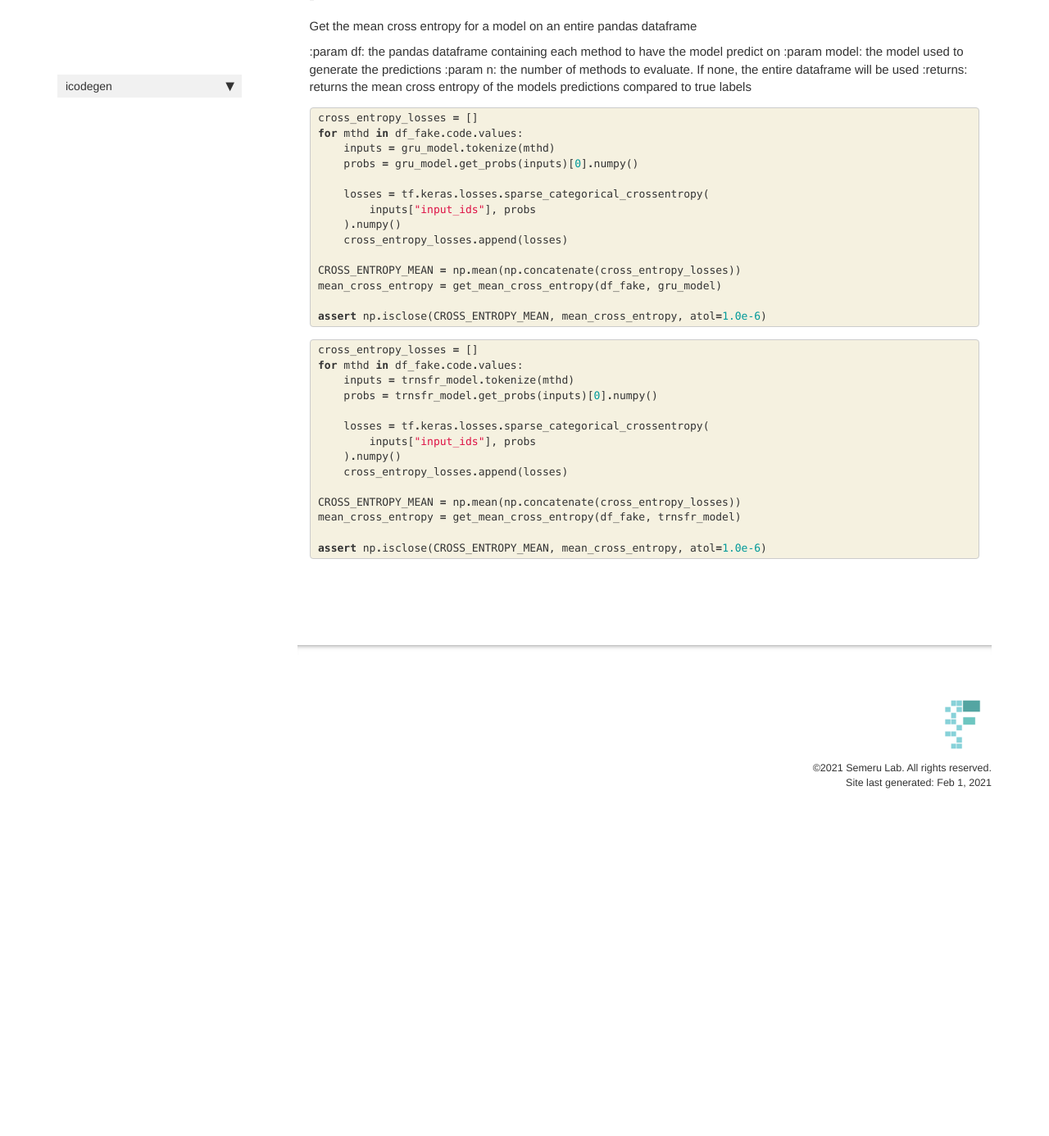
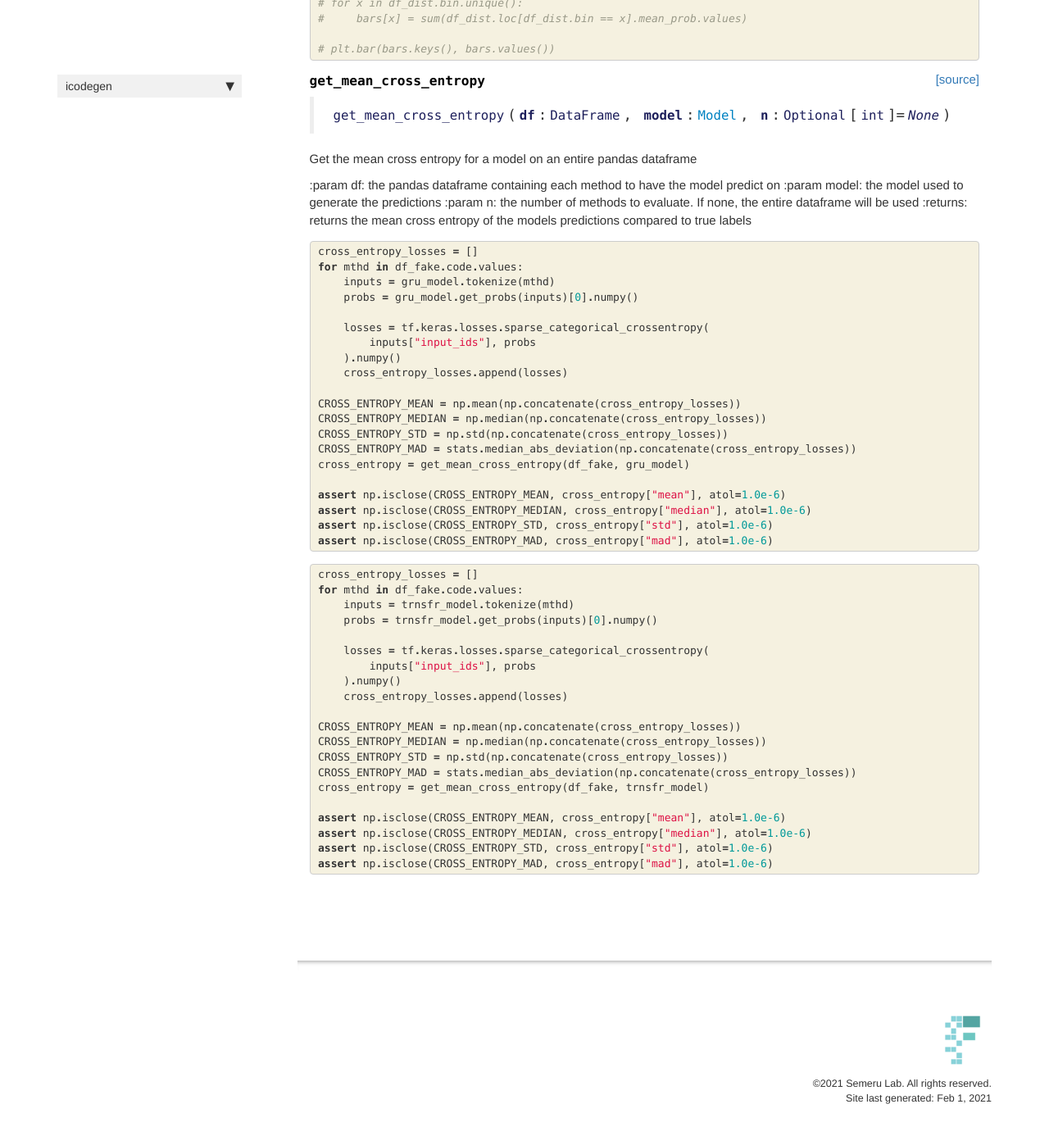
Before and after one commit to ArtificialSoftwareEngineering/InterpretingCodeGeneration, a Jekyll site: the page built from docs/evaluation.core.html, in a window 1280 px wide and 1400 px high, scrolled down 2823 px. Shown: the top 1386 px of the window at 82% size. Built offline with Jekyll 4.4.1, drawn with Linux system fonts in a browser that asks for light colours; nearby versions of some CDN libraries; comment, search, counter and statistics services are not loaded; before the commit the page ends 3838 px from its top, so only the background shows below that; some of the changed text lies outside the part shown.

Commit message:
Update lib and docs

```diff
--- a/docs/evaluation.core.html
+++ b/docs/evaluation.core.html
@@ -32,30 +32,6 @@ nb_path: "nbs/04_evaluation.core.ipynb"
     {% raw %}
 
 <div class="cell border-box-sizing code_cell rendered">
-
-</div>
-    {% endraw %}
-
-    {% raw %}
-
-<div class="cell border-box-sizing code_cell rendered">
-<div class="input">
-
-<div class="inner_cell">
-    <div class="input_area">
-<div class=" highlight hl-ipython3"><pre><span></span><span class="c1"># output = {}</span>
-<span class="c1"># encoding = tokenizer.encode(&quot;hi there, my name is&quot;)</span>
-<span class="c1"># output[&quot;input_ids&quot;] = tf.expand_dims(tf.convert_to_tensor(</span>
-<span class="c1">#     encoding.ids, dtype=tf.int32</span>
-<span class="c1"># ), 0)</span>
-<span class="c1"># output[&quot;attention_mask&quot;] = tf.expand_dims(tf.convert_to_tensor(</span>
-<span class="c1">#     encoding.attention_mask, dtype=tf.int32</span>
-<span class="c1"># ), 0)</span>
-</pre></div>
-
-    </div>
-</div>
-</div>
 
 </div>
     {% endraw %}
@@ -135,7 +111,7 @@ nb_path: "nbs/04_evaluation.core.ipynb"
 
 
 <div class="output_markdown rendered_html output_subarea ">
-<h4 id="get_mean_probs" class="doc_header"><code>get_mean_probs</code><a href="https://github.com/ArtificialSoftwareEngineering/icodegen/tree/main/icodegen/evaluation/core.py#L15" class="source_link" style="float:right">[source]</a></h4><blockquote><p><code>get_mean_probs</code>(<strong><code>df</code></strong>:<code>DataFrame</code>, <strong><code>model</code></strong>:<a href="/icodegen/model.core.html#Model"><code>Model</code></a>, <strong><code>n</code></strong>:<code>Optional</code>[<code>int</code>]=<em><code>None</code></em>)</p>
+<h4 id="get_mean_probs" class="doc_header"><code>get_mean_probs</code><a href="https://github.com/ArtificialSoftwareEngineering/icodegen/tree/main/icodegen/evaluation/core.py#L16" class="source_link" style="float:right">[source]</a></h4><blockquote><p><code>get_mean_probs</code>(<strong><code>df</code></strong>:<code>DataFrame</code>, <strong><code>model</code></strong>:<a href="/icodegen/model.core.html#Model"><code>Model</code></a>, <strong><code>n</code></strong>:<code>Optional</code>[<code>int</code>]=<em><code>None</code></em>)</p>
 </blockquote>
 <p>Get the mean probability of each token that the model
 should predict for an entire pandas dataframe.</p>
@@ -170,9 +146,18 @@ should predict for an entire pandas dataframe.</p>
     <div class="input_area">
 <div class=" highlight hl-ipython3"><pre><span></span><span class="n">NON_NAN_PROBS_MEAN</span> <span class="o">=</span> <span class="n">np</span><span class="o">.</span><span class="n">array</span><span class="p">(</span>
     <span class="p">[</span>
-        <span class="mf">2.01237513e-05</span><span class="p">,</span> <span class="mf">1.98944481e-05</span><span class="p">,</span> <span class="mf">2.01449202e-05</span><span class="p">,</span> <span class="mf">2.04353437e-05</span><span class="p">,</span>
-        <span class="mf">2.02043060e-05</span><span class="p">,</span> <span class="mf">2.02826177e-05</span><span class="p">,</span> <span class="mf">2.09888076e-05</span><span class="p">,</span> <span class="mf">2.07051467e-05</span><span class="p">,</span>
-        <span class="mf">1.98100976e-05</span><span class="p">,</span> <span class="mf">2.02152678e-05</span><span class="p">,</span> <span class="mf">2.02035244e-05</span><span class="p">,</span> <span class="mf">2.10283021e-05</span>
+        <span class="mf">2.01237513e-05</span><span class="p">,</span>
+        <span class="mf">1.98944481e-05</span><span class="p">,</span>
+        <span class="mf">2.01449202e-05</span><span class="p">,</span>
+        <span class="mf">2.04353437e-05</span><span class="p">,</span>
+        <span class="mf">2.02043060e-05</span><span class="p">,</span>
+        <span class="mf">2.02826177e-05</span><span class="p">,</span>
+        <span class="mf">2.09888076e-05</span><span class="p">,</span>
+        <span class="mf">2.07051467e-05</span><span class="p">,</span>
+        <span class="mf">1.98100976e-05</span><span class="p">,</span>
+        <span class="mf">2.02152678e-05</span><span class="p">,</span>
+        <span class="mf">2.02035244e-05</span><span class="p">,</span>
+        <span class="mf">2.10283021e-05</span><span class="p">,</span>
     <span class="p">]</span>
 <span class="p">)</span>
 
@@ -199,9 +184,18 @@ should predict for an entire pandas dataframe.</p>
     <div class="input_area">
 <div class=" highlight hl-ipython3"><pre><span></span><span class="n">NON_NAN_PROBS_MEAN</span> <span class="o">=</span> <span class="n">np</span><span class="o">.</span><span class="n">array</span><span class="p">(</span>
     <span class="p">[</span>
-        <span class="mf">1.99270412e-05</span><span class="p">,</span> <span class="mf">1.99168703e-05</span><span class="p">,</span> <span class="mf">1.98815596e-05</span><span class="p">,</span> <span class="mf">1.99057849e-05</span><span class="p">,</span>
-        <span class="mf">1.98800869e-05</span><span class="p">,</span> <span class="mf">1.98893995e-05</span><span class="p">,</span> <span class="mf">1.98797388e-05</span><span class="p">,</span> <span class="mf">1.98960342e-05</span><span class="p">,</span>
-        <span class="mf">1.99086674e-05</span><span class="p">,</span> <span class="mf">1.98605580e-05</span><span class="p">,</span> <span class="mf">1.98807957e-05</span><span class="p">,</span> <span class="mf">1.98842057e-05</span>
+        <span class="mf">1.99270412e-05</span><span class="p">,</span>
+        <span class="mf">1.99168703e-05</span><span class="p">,</span>
+        <span class="mf">1.98815596e-05</span><span class="p">,</span>
+        <span class="mf">1.99057849e-05</span><span class="p">,</span>
+        <span class="mf">1.98800869e-05</span><span class="p">,</span>
+        <span class="mf">1.98893995e-05</span><span class="p">,</span>
+        <span class="mf">1.98797388e-05</span><span class="p">,</span>
+        <span class="mf">1.98960342e-05</span><span class="p">,</span>
+        <span class="mf">1.99086674e-05</span><span class="p">,</span>
+        <span class="mf">1.98605580e-05</span><span class="p">,</span>
+        <span class="mf">1.98807957e-05</span><span class="p">,</span>
+        <span class="mf">1.98842057e-05</span><span class="p">,</span>
     <span class="p">]</span>
 <span class="p">)</span>
 
@@ -230,7 +224,7 @@ should predict for an entire pandas dataframe.</p>
 
 
 <div class="output_markdown rendered_html output_subarea ">
-<h4 id="find_parens" class="doc_header"><code>find_parens</code><a href="https://github.com/ArtificialSoftwareEngineering/icodegen/tree/main/icodegen/evaluation/core.py#L54" class="source_link" style="float:right">[source]</a></h4><blockquote><p><code>find_parens</code>(<strong><code>toks</code></strong>:<code>List</code>[<code>str</code>], <strong><code>opening</code></strong>:<code>str</code>, <strong><code>closing</code></strong>:<code>str</code>)</p>
+<h4 id="find_parens" class="doc_header"><code>find_parens</code><a href="https://github.com/ArtificialSoftwareEngineering/icodegen/tree/main/icodegen/evaluation/core.py#L55" class="source_link" style="float:right">[source]</a></h4><blockquote><p><code>find_parens</code>(<strong><code>toks</code></strong>:<code>List</code>[<code>str</code>], <strong><code>opening</code></strong>:<code>str</code>, <strong><code>closing</code></strong>:<code>str</code>)</p>
 </blockquote>
 <p>Get the indices for the opening and closing tokens.
 From <a href="https://stackoverflow.com/a/29992065/5768407">https://stackoverflow.com/a/29992065/5768407</a>
@@ -261,7 +255,7 @@ by user Baltasarq (<a href="https://stackoverflow.com/users/266978/baltasarq">ht
 
 
 <div class="output_markdown rendered_html output_subarea ">
-<h4 id="mean_dist_probs" class="doc_header"><code>mean_dist_probs</code><a href="https://github.com/ArtificialSoftwareEngineering/icodegen/tree/main/icodegen/evaluation/core.py#L117" class="source_link" style="float:right">[source]</a></h4><blockquote><p><code>mean_dist_probs</code>(<strong><code>df</code></strong>:<code>DataFrame</code>, <strong><code>model</code></strong>:<a href="/icodegen/model.core.html#Model"><code>Model</code></a>, <strong><code>opening</code></strong>:<code>Optional</code>[<code>str</code>]=<em><code>'&lt;{&gt;'</code></em>, <strong><code>closing</code></strong>:<code>Optional</code>[<code>str</code>]=<em><code>'&lt;}&gt;'</code></em>, <strong><code>n</code></strong>:<code>Optional</code>[<code>int</code>]=<em><code>None</code></em>)</p>
+<h4 id="mean_dist_probs" class="doc_header"><code>mean_dist_probs</code><a href="https://github.com/ArtificialSoftwareEngineering/icodegen/tree/main/icodegen/evaluation/core.py#L118" class="source_link" style="float:right">[source]</a></h4><blockquote><p><code>mean_dist_probs</code>(<strong><code>df</code></strong>:<code>DataFrame</code>, <strong><code>model</code></strong>:<a href="/icodegen/model.core.html#Model"><code>Model</code></a>, <strong><code>opening</code></strong>:<code>Optional</code>[<code>str</code>]=<em><code>'&lt;{&gt;'</code></em>, <strong><code>closing</code></strong>:<code>Optional</code>[<code>str</code>]=<em><code>'&lt;}&gt;'</code></em>, <strong><code>n</code></strong>:<code>Optional</code>[<code>int</code>]=<em><code>None</code></em>)</p>
 </blockquote>
 <p>Get the distance between opening and closing tokens and the mean probability of each closing token that the model should predict for an entire pandas dataframe.</p>
 <p>:param df: the pandas dataframe containing each method to have the model predict on
@@ -386,7 +380,7 @@ by user Baltasarq (<a href="https://stackoverflow.com/users/266978/baltasarq">ht
 
 
 <div class="output_markdown rendered_html output_subarea ">
-<h4 id="get_mean_cross_entropy" class="doc_header"><code>get_mean_cross_entropy</code><a href="https://github.com/ArtificialSoftwareEngineering/icodegen/tree/main/icodegen/evaluation/core.py#L164" class="source_link" style="float:right">[source]</a></h4><blockquote><p><code>get_mean_cross_entropy</code>(<strong><code>df</code></strong>:<code>DataFrame</code>, <strong><code>model</code></strong>:<a href="/icodegen/model.core.html#Model"><code>Model</code></a>, <strong><code>n</code></strong>:<code>Optional</code>[<code>int</code>]=<em><code>None</code></em>)</p>
+<h4 id="get_mean_cross_entropy" class="doc_header"><code>get_mean_cross_entropy</code><a href="https://github.com/ArtificialSoftwareEngineering/icodegen/tree/main/icodegen/evaluation/core.py#L165" class="source_link" style="float:right">[source]</a></h4><blockquote><p><code>get_mean_cross_entropy</code>(<strong><code>df</code></strong>:<code>DataFrame</code>, <strong><code>model</code></strong>:<a href="/icodegen/model.core.html#Model"><code>Model</code></a>, <strong><code>n</code></strong>:<code>Optional</code>[<code>int</code>]=<em><code>None</code></em>)</p>
 </blockquote>
 <p>Get the mean cross entropy for a model on an entire pandas dataframe</p>
 <p>:param df: the pandas dataframe containing each method to have the model predict on
@@ -429,9 +423,15 @@ by user Baltasarq (<a href="https://stackoverflow.com/users/266978/baltasarq">ht
     <span class="n">cross_entropy_losses</span><span class="o">.</span><span class="n">append</span><span class="p">(</span><span class="n">losses</span><span class="p">)</span>
 
 <span class="n">CROSS_ENTROPY_MEAN</span> <span class="o">=</span> <span class="n">np</span><span class="o">.</span><span class="n">mean</span><span class="p">(</span><span class="n">np</span><span class="o">.</span><span class="n">concatenate</span><span class="p">(</span><span class="n">cross_entropy_losses</span><span class="p">))</span>
-<span class="n">mean_cross_entropy</span> <span class="o">=</span> <span class="n">get_mean_cross_entropy</span><span class="p">(</span><span class="n">df_fake</span><span class="p">,</span> <span class="n">gru_model</span><span class="p">)</span>
+<span class="n">CROSS_ENTROPY_MEDIAN</span> <span class="o">=</span> <span class="n">np</span><span class="o">.</span><span class="n">median</span><span class="p">(</span><span class="n">np</span><span class="o">.</span><span class="n">concatenate</span><span class="p">(</span><span class="n">cross_entropy_losses</span><span class="p">))</span>
+<span class="n">CROSS_ENTROPY_STD</span> <span class="o">=</span> <span class="n">np</span><span class="o">.</span><span class="n">std</span><span class="p">(</span><span class="n">np</span><span class="o">.</span><span class="n">concatenate</span><span class="p">(</span><span class="n">cross_entropy_losses</span><span class="p">))</span>
+<span class="n">CROSS_ENTROPY_MAD</span> <span class="o">=</span> <span class="n">stats</span><span class="o">.</span><span class="n">median_abs_deviation</span><span class="p">(</span><span class="n">np</span><span class="o">.</span><span class="n">concatenate</span><span class="p">(</span><span class="n">cross_entropy_losses</span><span class="p">))</span>
+<span class="n">cross_entropy</span> <span class="o">=</span> <span class="n">get_mean_cross_entropy</span><span class="p">(</span><span class="n">df_fake</span><span class="p">,</span> <span class="n">gru_model</span><span class="p">)</span>
 
-<span class="k">assert</span> <span class="n">np</span><span class="o">.</span><span class="n">isclose</span><span class="p">(</span><span class="n">CROSS_ENTROPY_MEAN</span><span class="p">,</span> <span class="n">mean_cross_entropy</span><span class="p">,</span> <span class="n">atol</span><span class="o">=</span><span class="mf">1.0e-6</span><span class="p">)</span>
+<span class="k">assert</span> <span class="n">np</span><span class="o">.</span><span class="n">isclose</span><span class="p">(</span><span class="n">CROSS_ENTROPY_MEAN</span><span class="p">,</span> <span class="n">cross_entropy</span><span class="p">[</span><span class="s2">&quot;mean&quot;</span><span class="p">],</span> <span class="n">atol</span><span class="o">=</span><span class="mf">1.0e-6</span><span class="p">)</span>
+<span class="k">assert</span> <span class="n">np</span><span class="o">.</span><span class="n">isclose</span><span class="p">(</span><span class="n">CROSS_ENTROPY_MEDIAN</span><span class="p">,</span> <span class="n">cross_entropy</span><span class="p">[</span><span class="s2">&quot;median&quot;</span><span class="p">],</span> <span class="n">atol</span><span class="o">=</span><span class="mf">1.0e-6</span><span class="p">)</span>
+<span class="k">assert</span> <span class="n">np</span><span class="o">.</span><span class="n">isclose</span><span class="p">(</span><span class="n">CROSS_ENTROPY_STD</span><span class="p">,</span> <span class="n">cross_entropy</span><span class="p">[</span><span class="s2">&quot;std&quot;</span><span class="p">],</span> <span class="n">atol</span><span class="o">=</span><span class="mf">1.0e-6</span><span class="p">)</span>
+<span class="k">assert</span> <span class="n">np</span><span class="o">.</span><span class="n">isclose</span><span class="p">(</span><span class="n">CROSS_ENTROPY_MAD</span><span class="p">,</span> <span class="n">cross_entropy</span><span class="p">[</span><span class="s2">&quot;mad&quot;</span><span class="p">],</span> <span class="n">atol</span><span class="o">=</span><span class="mf">1.0e-6</span><span class="p">)</span>
 </pre></div>
 
     </div>
@@ -459,9 +459,15 @@ by user Baltasarq (<a href="https://stackoverflow.com/users/266978/baltasarq">ht
     <span class="n">cross_entropy_losses</span><span class="o">.</span><span class="n">append</span><span class="p">(</span><span class="n">losses</span><span class="p">)</span>
 
 <span class="n">CROSS_ENTROPY_MEAN</span> <span class="o">=</span> <span class="n">np</span><span class="o">.</span><span class="n">mean</span><span class="p">(</span><span class="n">np</span><span class="o">.</span><span class="n">concatenate</span><span class="p">(</span><span class="n">cross_entropy_losses</span><span class="p">))</span>
-<span class="n">mean_cross_entropy</span> <span class="o">=</span> <span class="n">get_mean_cross_entropy</span><span class="p">(</span><span class="n">df_fake</span><span class="p">,</span> <span class="n">trnsfr_model</span><span class="p">)</span>
+<span class="n">CROSS_ENTROPY_MEDIAN</span> <span class="o">=</span> <span class="n">np</span><span class="o">.</span><span class="n">median</span><span class="p">(</span><span class="n">np</span><span class="o">.</span><span class="n">concatenate</span><span class="p">(</span><span class="n">cross_entropy_losses</span><span class="p">))</span>
+<span class="n">CROSS_ENTROPY_STD</span> <span class="o">=</span> <span class="n">np</span><span class="o">.</span><span class="n">std</span><span class="p">(</span><span class="n">np</span><span class="o">.</span><span class="n">concatenate</span><span class="p">(</span><span class="n">cross_entropy_losses</span><span class="p">))</span>
+<span class="n">CROSS_ENTROPY_MAD</span> <span class="o">=</span> <span class="n">stats</span><span class="o">.</span><span class="n">median_abs_deviation</span><span class="p">(</span><span class="n">np</span><span class="o">.</span><span class="n">concatenate</span><span class="p">(</span><span class="n">cross_entropy_losses</span><span class="p">))</span>
+<span class="n">cross_entropy</span> <span class="o">=</span> <span class="n">get_mean_cross_entropy</span><span class="p">(</span><span class="n">df_fake</span><span class="p">,</span> <span class="n">trnsfr_model</span><span class="p">)</span>
 
-<span class="k">assert</span> <span class="n">np</span><span class="o">.</span><span class="n">isclose</span><span class="p">(</span><span class="n">CROSS_ENTROPY_MEAN</span><span class="p">,</span> <span class="n">mean_cross_entropy</span><span class="p">,</span> <span class="n">atol</span><span class="o">=</span><span class="mf">1.0e-6</span><span class="p">)</span>
+<span class="k">assert</span> <span class="n">np</span><span class="o">.</span><span class="n">isclose</span><span class="p">(</span><span class="n">CROSS_ENTROPY_MEAN</span><span class="p">,</span> <span class="n">cross_entropy</span><span class="p">[</span><span class="s2">&quot;mean&quot;</span><span class="p">],</span> <span class="n">atol</span><span class="o">=</span><span class="mf">1.0e-6</span><span class="p">)</span>
+<span class="k">assert</span> <span class="n">np</span><span class="o">.</span><span class="n">isclose</span><span class="p">(</span><span class="n">CROSS_ENTROPY_MEDIAN</span><span class="p">,</span> <span class="n">cross_entropy</span><span class="p">[</span><span class="s2">&quot;median&quot;</span><span class="p">],</span> <span class="n">atol</span><span class="o">=</span><span class="mf">1.0e-6</span><span class="p">)</span>
+<span class="k">assert</span> <span class="n">np</span><span class="o">.</span><span class="n">isclose</span><span class="p">(</span><span class="n">CROSS_ENTROPY_STD</span><span class="p">,</span> <span class="n">cross_entropy</span><span class="p">[</span><span class="s2">&quot;std&quot;</span><span class="p">],</span> <span class="n">atol</span><span class="o">=</span><span class="mf">1.0e-6</span><span class="p">)</span>
+<span class="k">assert</span> <span class="n">np</span><span class="o">.</span><span class="n">isclose</span><span class="p">(</span><span class="n">CROSS_ENTROPY_MAD</span><span class="p">,</span> <span class="n">cross_entropy</span><span class="p">[</span><span class="s2">&quot;mad&quot;</span><span class="p">],</span> <span class="n">atol</span><span class="o">=</span><span class="mf">1.0e-6</span><span class="p">)</span>
 </pre></div>
 
     </div>
```
Also changed, not shown: 1 other file.
